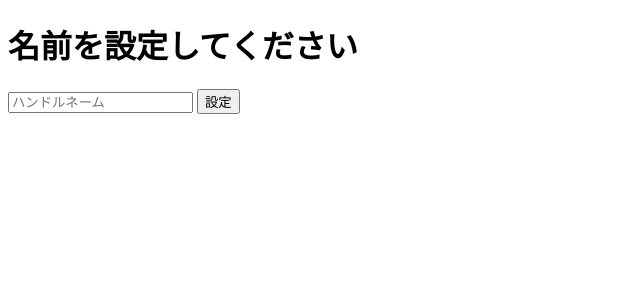
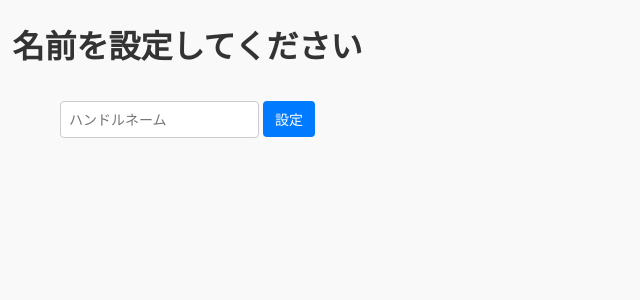
Before and after one commit to laserbeam2045/ss, a Flask app: page /set_username in a window 1280 px wide. Shown: the top 300 px of the page, without its empty margins (0-640 px from the left). Run offline with Flask 3, Linux system fonts and the light colour scheme.

Commit message:
Add files via upload

```diff
--- a/static/css/styles.css
+++ b/static/css/styles.css
@@ -1,3 +1,78 @@
+html, body {
+  font-family: 'Segoe UI', Tahoma, Geneva, Verdana, sans-serif;
+  text-align: center;
+  margin: 0;
+  padding: 0;
+  width: 375px;
+  max-width: 375px;
+  height: auto;
+  background-color: #f9f9f9;
+}
+
+body {
+  padding-bottom: 32px;
+}
+
+h1, h2, h3 {
+  text-align: center;
+  color: #333;
+}
+
+label {
+  display: block;
+  margin-bottom: 5px;
+  color: #555;
+  font-size: 14px;
+}
+
+input[type="number"] {
+  width: 100%; /* 幅を60pxに設定 */
+  padding: 8px;
+  margin-bottom: 8px;
+  border: 1px solid #ccc;
+  border-radius: 4px;
+  box-sizing: border-box;
+  font-size: 14px;
+}
+
+input[type="text"] {
+  padding: 8px;
+  height: 37px;
+  margin-bottom: 8px;
+  border: 1px solid #ccc;
+  border-radius: 4px;
+  box-sizing: border-box;
+  font-size: 14px;
+}
+
+input[type="file"] {
+  width: 160px;
+}
+
+/* ボタンのスタイル */
+button, .delete-button, .view-button {
+  background-color: #007BFF;
+  color: white;
+  border: none;
+  padding: 8px 12px;
+  border-radius: 4px;
+  cursor: pointer;
+  font-size: 14px;
+  transition: background-color 0.3s;
+  box-shadow: none; /* 削除ボタンの影を削除 */
+  text-wrap: nowrap;
+  margin-top: 12px;
+}
+
+button:hover, .delete-button:hover, .view-button:hover {
+  background-color: #0056b3;
+}
+
+li {
+  text-align: left;
+  margin-left: 20px;
+}
+
 .card {
   width: 100px;
   height: 150px;
```
